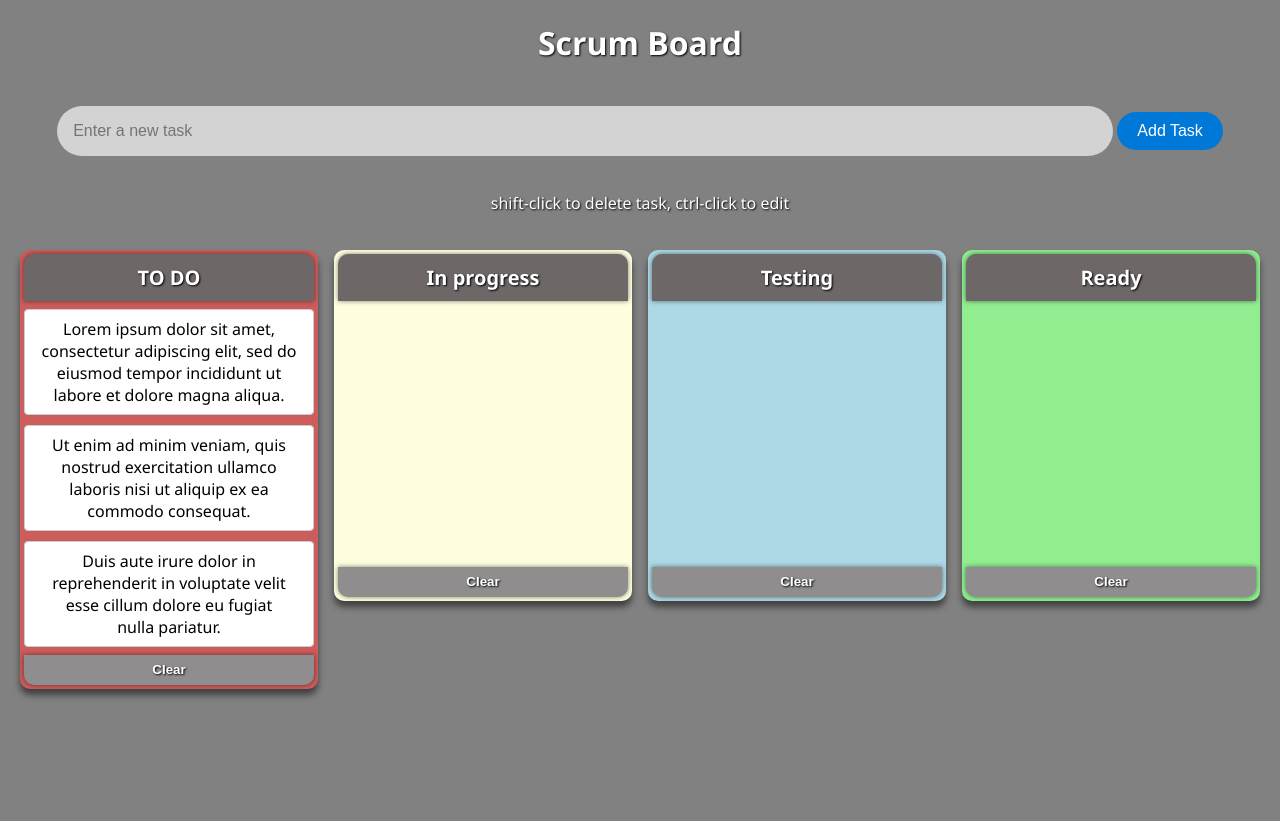
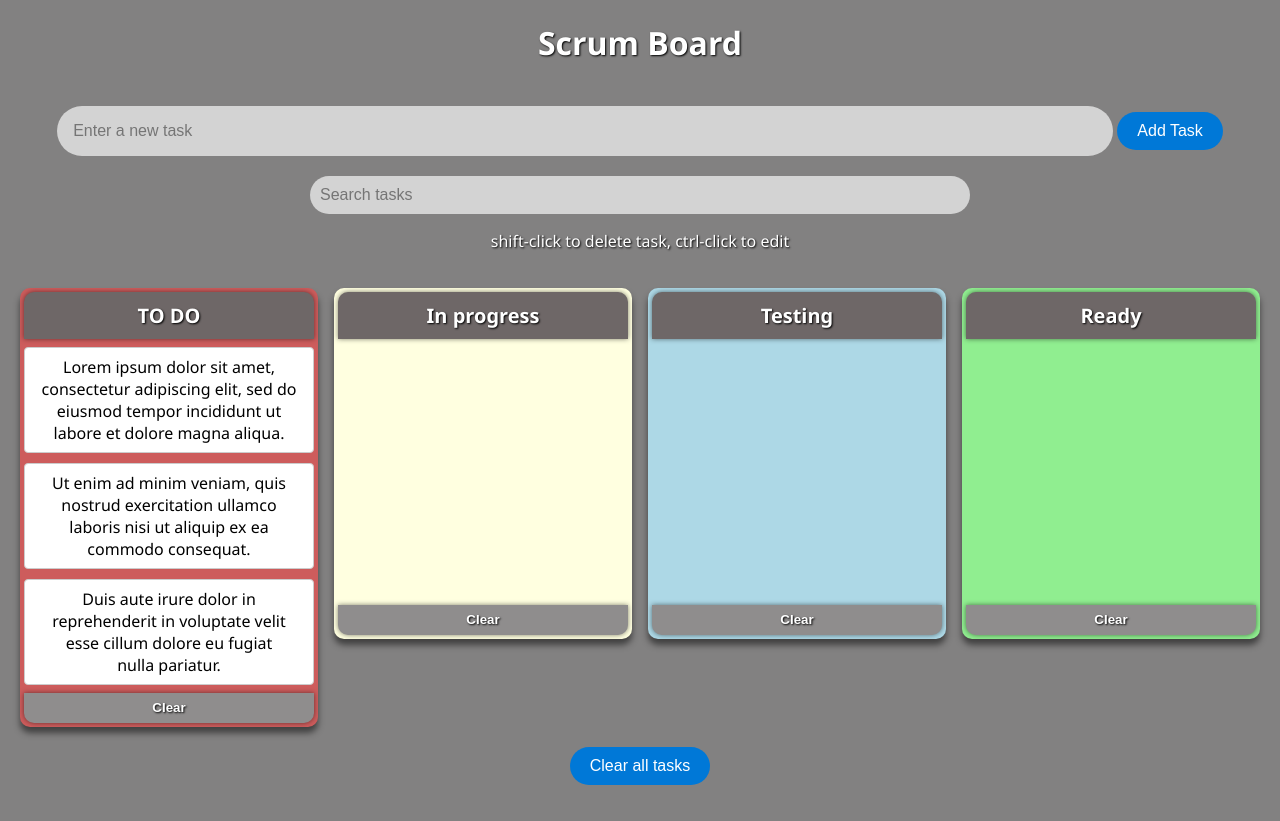
Before and after one commit to SisuSaastamoinen/projektit1, a PHP site: page /scrumboard.html in a window 1280 px wide. Run offline with PHP 8.4, Linux system fonts and the light colour scheme.

Commit message:
delete all button

```diff
--- a/scrumboard/css/scrumboard.css
+++ b/scrumboard/css/scrumboard.css
@@ -22,13 +22,25 @@ body {
   border: none;
 }
 
+#searchInput {
+  width: 50%;
+  padding: 10px;
+  border-radius: 40px;
+  font-size: 16px;
+  color: black;
+  background-color: lightgray;
+  transition: background-color 0.3s ease;
+  border: none;
+}
+
 #taskInput:hover {
   background-color: white;
   transition: background-color 0.3s ease;
   box-shadow: 0 0 5px rgba(0, 0, 0, 0.5);
 }
 
-#addTaskButton {
+#addTaskButton,
+#deleteAllButton {
   padding: 10px 20px;
   font-size: 16px;
   background-color: #0078d7;
--- a/scrumboard/js/scrumboard.js
+++ b/scrumboard/js/scrumboard.js
@@ -3,7 +3,7 @@
  * Implement task prioritization within columns (e.g., high, medium, low)
  * User authentication to allow multiple users to have their own boards
  * Search functionality to find tasks by keywords
- * Add a feature to remove all tasks either from a column or from the entire board
+ * Add a feature to remove all tasks from the entire board
  */
 
 generateTasks();
@@ -102,6 +102,8 @@ function addListeners() {
   deleteButtons.forEach((button) => {
     button.addEventListener("click", deleteTasksInColumn);
   });
+  const deleteAllButton = document.querySelector("#deleteAllButton");
+  deleteAllButton.addEventListener("click", deleteAllTasks);
 }
 
 function dragStart(event) {
--- a/scrumboard/scrumboard.html
+++ b/scrumboard/scrumboard.html
@@ -20,6 +20,7 @@
           <button type="submit" id="addTaskButton" onclick="addTask()">
             Add Task
           </button>
+          <input type="text" id="searchInput" placeholder="Search tasks" />
           <p>shift-click to delete task, ctrl-click to edit</p>
         </div>
       </form>
@@ -57,6 +58,9 @@
           </button>
         </section>
       </div>
+      <button class="deleteAllButton" id="deleteAllButton">
+        Clear all tasks
+      </button>
     </div>
   </body>
   <script src="js/scrumboard.js"></script>
```
